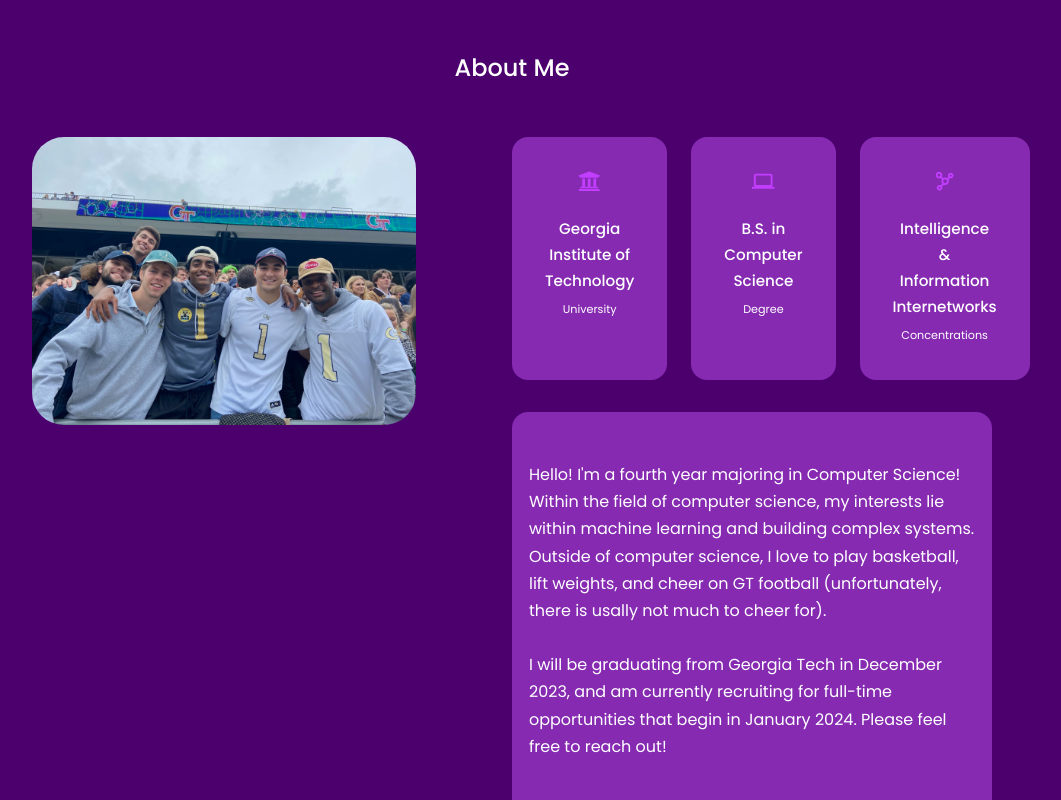
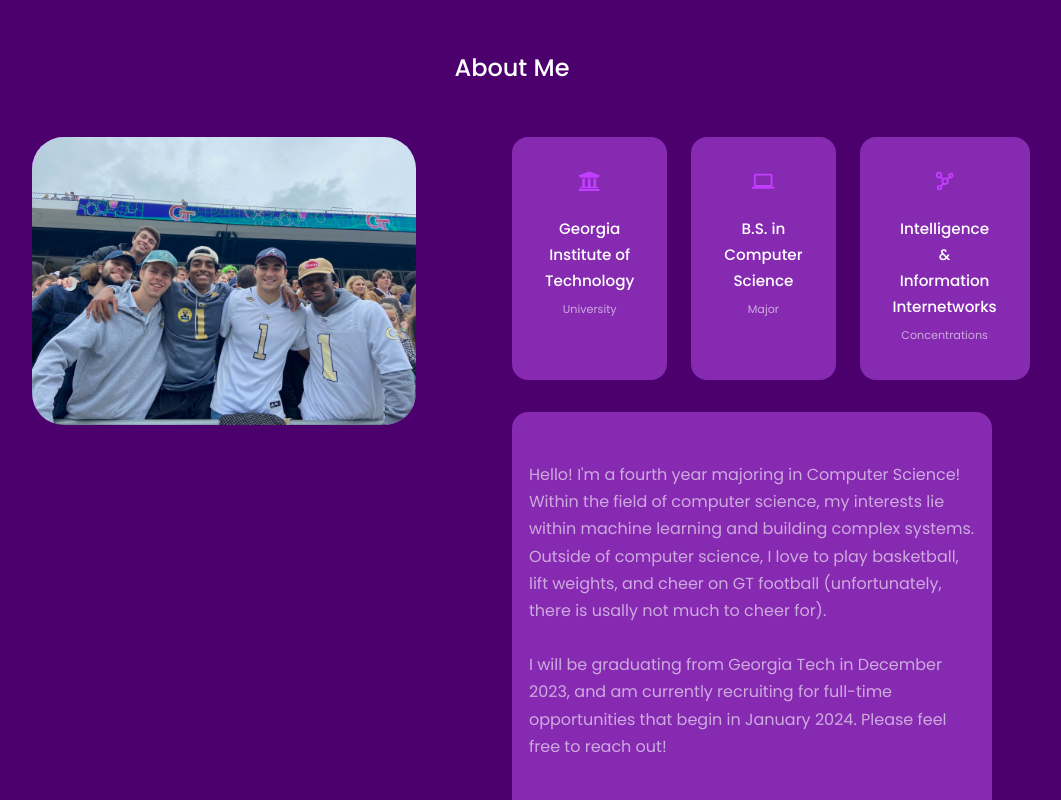
Before and after one commit to ankithkanderi24/my-website, a React (Create React App) app: page / in a window 1280 px wide. Shown: the part 800-1600 px from the top of the page, without its empty margins (128-1189 px from the left). Built offline with nearby package versions, Linux system fonts and the light colour scheme.

Commit message:
fixing about me

```diff
--- a/src/components/about/about.css
+++ b/src/components/about/about.css
@@ -1,28 +1,30 @@
-.about__container {
+.about_container {
     display: grid;
     grid-template-columns: 40% 50%;
     gap: 10%;
 }
 
-.about__me {
+.about_me {
     width: 100%;
     aspect-ratio: calc(4032 / 3024); /* set this aspect ratio to the dimensions of the picture */
     border-radius: 2rem;
+    background: linear-gradient(45deg, transparent, var(--color-primary), transparent);
     display: grid;
     place-items: center;
-
 }
 
-.about__me-img {
+.about_me-img {
     border-radius: 2rem;
     overflow: hidden;
     /* transform: rotate(10deg); */
     transition: var(--transition);
 }
 
+.about_me-img:hover {
+    transform: rotate(10deg);
+}
 
-
-.about__cards {
+.about_cards {
     display: grid;
     grid-template-columns: repeat(3, 1fr);
     gap: 1.5rem;
@@ -40,7 +42,7 @@
 .about_card:hover {
     background: transparent;
     border-color: var(--color-primary-variant);
-    cursor: default;
+    cursor: defualt;
 }
 
 .about_icon {
@@ -55,7 +57,7 @@
 
 .about_card small {
     font-size: 0.7rem;
-    color: var(--color-white);
+    color: var(--color-light);
 }
 .text {
     background: var(--color-bg-variant);
@@ -65,16 +67,9 @@
     margin: 2rem 0 2.6rem;
 }
 
-.text:hover {
-    background: transparent;
-    border-color: var(--color-primary-variant);
-    cursor: defualt;
-
-}
-
 .text p {
     margin: 2rem 0 2.6rem;
-    color: var(--color-white);
+    color: var(--color-light);
 }
 
 @media screen and (max-width: 1024px) {
--- a/src/components/about/about.jsx
+++ b/src/components/about/about.jsx
@@ -7,31 +7,30 @@ import {BiNetworkChart} from 'react-icons/bi';
 
 
 const about = () => {
+
+
   return (
-    <section id = 'about'>
+    <section id='about'>
       <h2>About Me</h2>
-
-      <container className="container about__container">
-        <div className="about__me">
-          <div className="about__me-img">
-          <img src={FootballGame} alt="Football Game" />
-
+      <container className="container about_container">
+        <div className="about_me">
+          <div className="about_me-img">
+            <img src={FootballGame} alt='Football'></img>
           </div>
         </div>
 
-        <div className="about__content">
-          <div className="about__cards">
-            <article className = 'about_card'>
+        <div className="about_content">
+          <div className="about_cards">
+            <article className="about_card">
               <FaUniversity className='about_icon'/>
               <h5>Georgia Institute of Technology</h5>
               <small>University</small>
-              <small></small>
             </article>
 
             <article className="about_card">
               <MdComputer className='about_icon'/>
               <h5>B.S. in Computer Science</h5>
-              <small>Degree</small>
+              <small>Major</small>
             </article>
 
             <article className="about_card">
@@ -40,7 +39,6 @@ const about = () => {
               <small>Concentrations</small>
             </article>
           </div>
-
           <article className='text'>
             <p>
               Hello! I'm a fourth year majoring in Computer Science! Within the field of computer science, my interests lie within machine learning and building complex systems.
@@ -54,7 +52,6 @@ const about = () => {
 
         </div>
       </container>
-
     </section>
   )
 }
```
